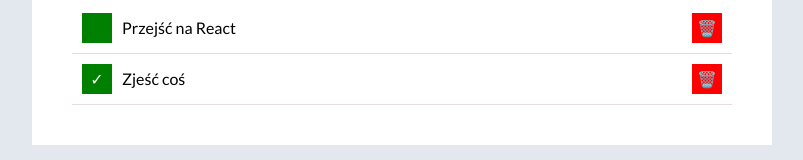
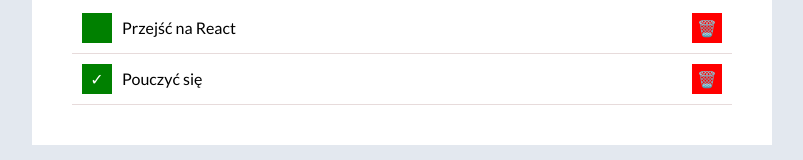
Before and after one commit to barteksbr/todos-list-react, a React (Create React App) app: page / in a window 1280 px wide. Shown: the part 343-503 px from the top of the page, without its empty margins (238-1041 px from the left). Built offline with nearby package versions, Linux system fonts and the light colour scheme.

Commit message:
changed task content

```diff
--- a/src/App.js
+++ b/src/App.js
@@ -9,7 +9,7 @@ import Container from "./Container";
 
 const task = [
   { id: 1, content: "Przejść na React", done: false },
-  { id: 2, content: "Zjeść coś", done: true },
+  { id: 2, content: "Pouczyć się", done: true },
 ];
 const hideDoneTasks = false;
 
```
